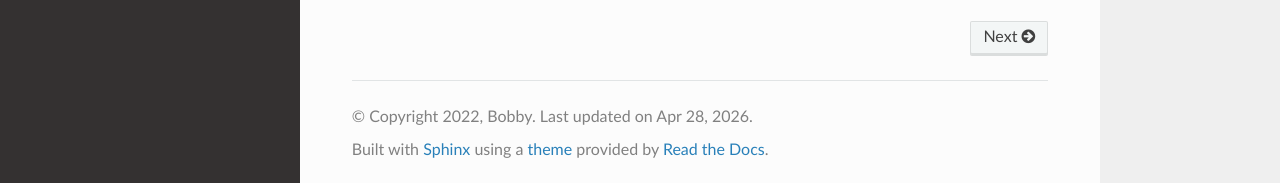
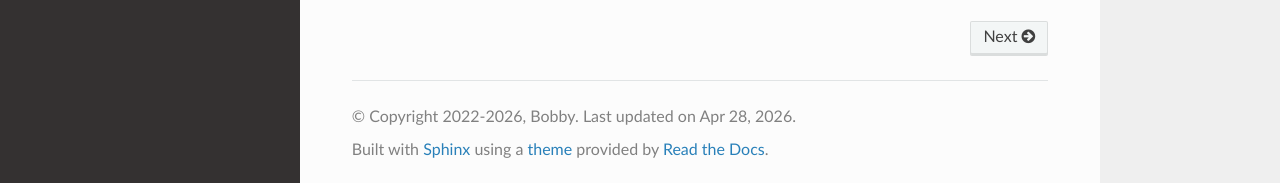
Before and after one commit to luciferreeves/edify, a Sphinx documentation site: the page built from docs/index.rst, in a window 1280 px wide and 900 px high, scrolled down 2169 px. Shown: the part 714-897 px from the top of the window. Built offline with Sphinx 7.4.7 and the Read the Docs theme 3.1.0, drawn with Linux system fonts in a browser that asks for light colours.

Commit message:
chore: drop dead template exclusion and refresh copyright year
Two unrelated-but-tiny housekeeping items:

- ci/templates/.github/workflows/github-actions.yml: the cookiecutter
  template still wrapped the matrix loop in
  `{% if prefix not in ['py37', 'pypy37'] %}`. Those tox envs were
  removed from `envlist` in #32, so the loop never visits them and the
  guard never fires. Dead Jinja, removed.

- docs/conf.py: copyright year was hardcoded to '2022', which Sphinx
  was happily rendering as the docs footer in 2026. Bumped to a
  '2022-2026' span.

Closes #42

```diff
--- a/docs/conf.py
+++ b/docs/conf.py
@@ -17,7 +17,7 @@
 source_suffix = '.rst'
 master_doc = 'index'
 project = 'Edify'
-year = '2022'
+year = '2022-2026'
 author = 'Bobby'
 copyright = '{0}, {1}'.format(year, author)
 version = release = '0.2.2'
```
Also changed, not shown: 1 other file.
